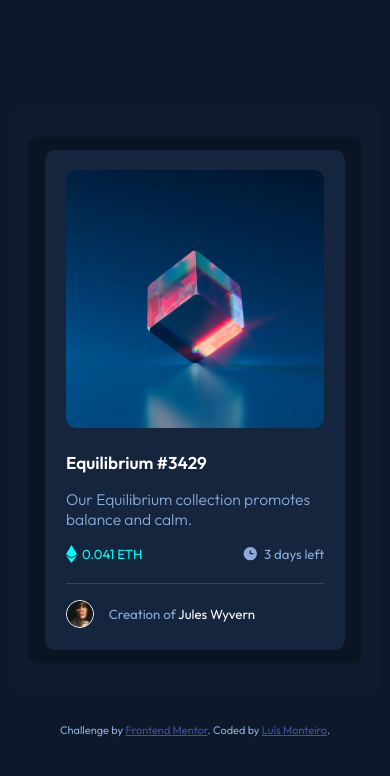
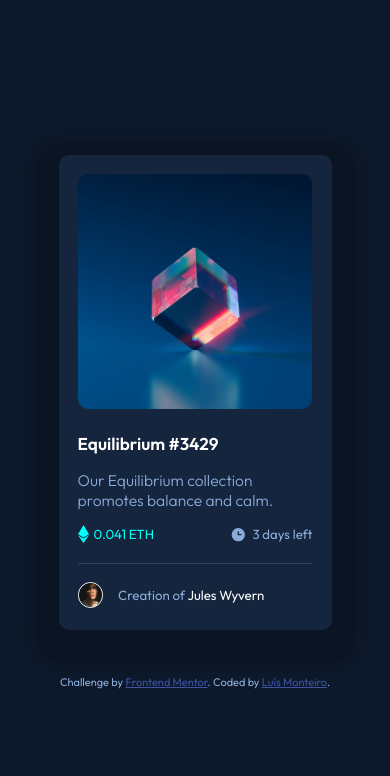
Before and after one commit to lmonteiro18/frontendmentor-nftPreviewCardComponent, a website: page index.html in a window 390 px wide. Drawn offline with Linux system fonts and the light colour scheme.

Commit message:
Improved some aspects of the solution after some suggestions made by other users

```diff
--- a/index.html
+++ b/index.html
@@ -1,5 +1,6 @@
 <!DOCTYPE html>
 <html lang="en">
+
 <head>
   <meta charset="UTF-8">
   <meta name="viewport" content="width=device-width, initial-scale=1.0">
@@ -27,21 +28,21 @@
     }
   </style>
 </head>
+
 <body class="flex">
-
-<div class="card-underlay1 round-border flex">
-    <div class="card-underlay2 round-border flex">
+  <main>
     <div class="card round-border flex">
       <div class="collection-image">
-                <img class="collection-image__img round-border" src="images/image-equilibrium.jpg" width="604" height="604"
-                     alt="Collection photo (crystal cube in a darkblue background)">
+        <a href="#" class="collection-image__link">
+          <img class="collection-image__img round-border" src="images/image-equilibrium.jpg" width="604" height="604" alt="Collection photo (crystal cube in a darkblue background)">
           <div class="collection-image__overlay flex round-border">
-                    <img class="eye-icon" src="images/icon-view.svg" width="48" height="48" alt="Eye icon">
+            <img class="eye-icon" src="images/icon-view.svg" width="48" height="48" alt="" aria-hidden="true">
           </div>
+        </a>
       </div>
 
       <div class="collection-details">
-                <h1 class="collection-details__title color-white no-margin pointer">Equilibrium #3429</h1>
+        <h1 class="collection-details__title color-white no-margin pointer"><a href="#">Equilibrium #3429</a></h1>
 
         <p class="collection-details__description color-softblue font-light">Our Equilibrium collection promotes balance and calm.</p>
 
@@ -51,25 +52,24 @@
             <p class="collection-details__price color-cyan inline-block no-margin font-medium">0.041 ETH</p>
           </div>
           <div class="collection-details__duration-div">
-                        <img class="collection-details__duration-img" src="images/icon-clock.svg" width="17" height="17" alt="Clock icon">
+            <img class="collection-details__duration-img" src="images/icon-clock.svg" width="17" height="17" alt="Clock">
             <p class="collection-details__duration color-softblue inline-block no-margin font-medium">3 days left</p>
           </div>
         </div>
 
         <div class="collection-details__creator flex">
-                    <img class="collection-details__creator-img" src="images/image-avatar.png" width="132" height="132"
-                         alt="Photo of the creator (Jules Wyvern)">
-                    <p class="collection-details__creator-text inline-block no-margin color-softblue font-medium">Creation of <b class="collection-details__creator-name color-white font-medium pointer">Jules Wyvern</b>
+          <img class="collection-details__creator-img" src="images/image-avatar.png" width="132" height="132" alt="Jules Wyvern">
+          <p class="collection-details__creator-text inline-block no-margin color-softblue font-medium">Creation of <a class="collection-details__creator-name color-white font-medium pointer">Jules Wyvern</a>
           <p>
         </div>
       </div>
     </div>
-    </div>
-</div>
+  </main>
 
-<div class="attribution color-softblue">
+  <footer class="attribution color-softblue">
     Challenge by <a href="https://www.frontendmentor.io?ref=challenge" target="_blank">Frontend Mentor</a>.
     Coded by <a href="#">Luís Monteiro</a>.
-</div>
+  </footer>
 </body>
+
 </html>
--- a/public/css/styles.css
+++ b/public/css/styles.css
@@ -10,31 +10,23 @@ body {
   justify-content: center;
   margin: 0;
   padding: 0;
-    height: 100vh;
+  min-height: 100vh;
   width: 100%;
 }
 
-.card-underlay1 {
-    background-color: hsl(217, 54%, 12%);
-    height: 44.5vw;
-    width: 28%;
-    margin-bottom: 30px;
-}
-
-.card-underlay2 {
-    background-color: hsl(217, 54%, 9%);
-    height: 90%;
-    margin: auto;
-    width: 90%;
+main{
+  height: 100%;
+  width: 100%;
 }
 
 .card {
   background-color: hsl(216, 50%, 16%);
-    height: 95%;
-    margin: auto;
-    width: 90%;
+  height: 38vw;
+  margin: 0 auto 45px auto;
+  width: 22%;
   flex-direction: column;
   justify-content: center;
+  box-shadow: 0 10px 10px 25px hsl(217, 54%, 9%);
 }
 
 .collection-image, .collection-details {
@@ -42,6 +34,11 @@ body {
   width: 86%;
   height: auto;
   margin: auto;
+}
+
+.collection-image__link{
+  height: 100%;
+  width: 100%;
 }
 
 .collection-image__img {
@@ -74,6 +71,11 @@ body {
 
 .collection-details {
   margin-top: 0;
+}
+
+.collection-details a {
+  color: inherit;
+  text-decoration: none;
 }
 
 .collection-details__title {
@@ -123,12 +125,17 @@ body {
   font-size: 0.85rem;
 }
 
-.collection-details__creator-name {
+a.collection-details__creator-name {
+  color: white;
   transition: color .25s ease-in-out;
 }
 
 .collection-details__creator-name:hover {
   color: hsl(178, 100%, 50%);
+}
+
+footer{
+  max-width: 80%;
 }
 
 .pointer {
@@ -180,9 +187,9 @@ body {
     font-size: 1.8vw;
   }
 
-    .card-underlay1 {
-        height: 68vw;
-        width: 42%;
+  .card {
+    height: 54vw;
+    width: 30%;
   }
 
   .collection-details__creator-img {
@@ -195,9 +202,9 @@ body {
     font-size: 2.5vw;
   }
 
-    .card-underlay1 {
-        height: 104vw;
-        width: 65%;
+  .card {
+    height: 70vw;
+    width: 40%;
   }
 
   .collection-details__creator-img {
@@ -210,9 +217,9 @@ body {
     font-size: 4vw;
   }
 
-    .card-underlay1 {
-        height: 150vw;
-        width: 95%;
+  .card {
+    height: 122vw;
+    width: 70%;
   }
 
   .collection-details__creator-img {
```
Also changed, not shown: public/css/README-template.md. Lines whose indentation alone changed are shown as unchanged.
